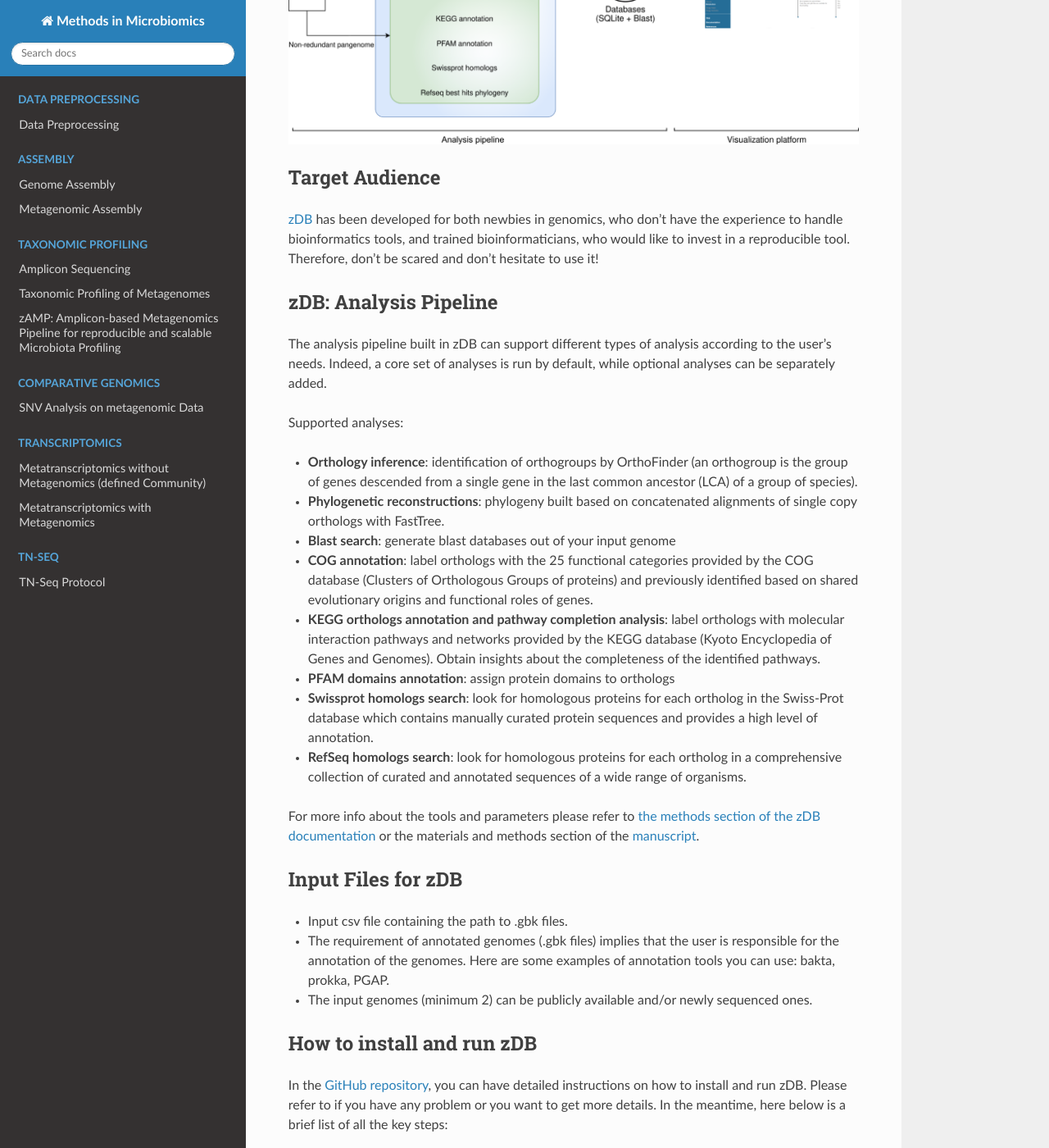
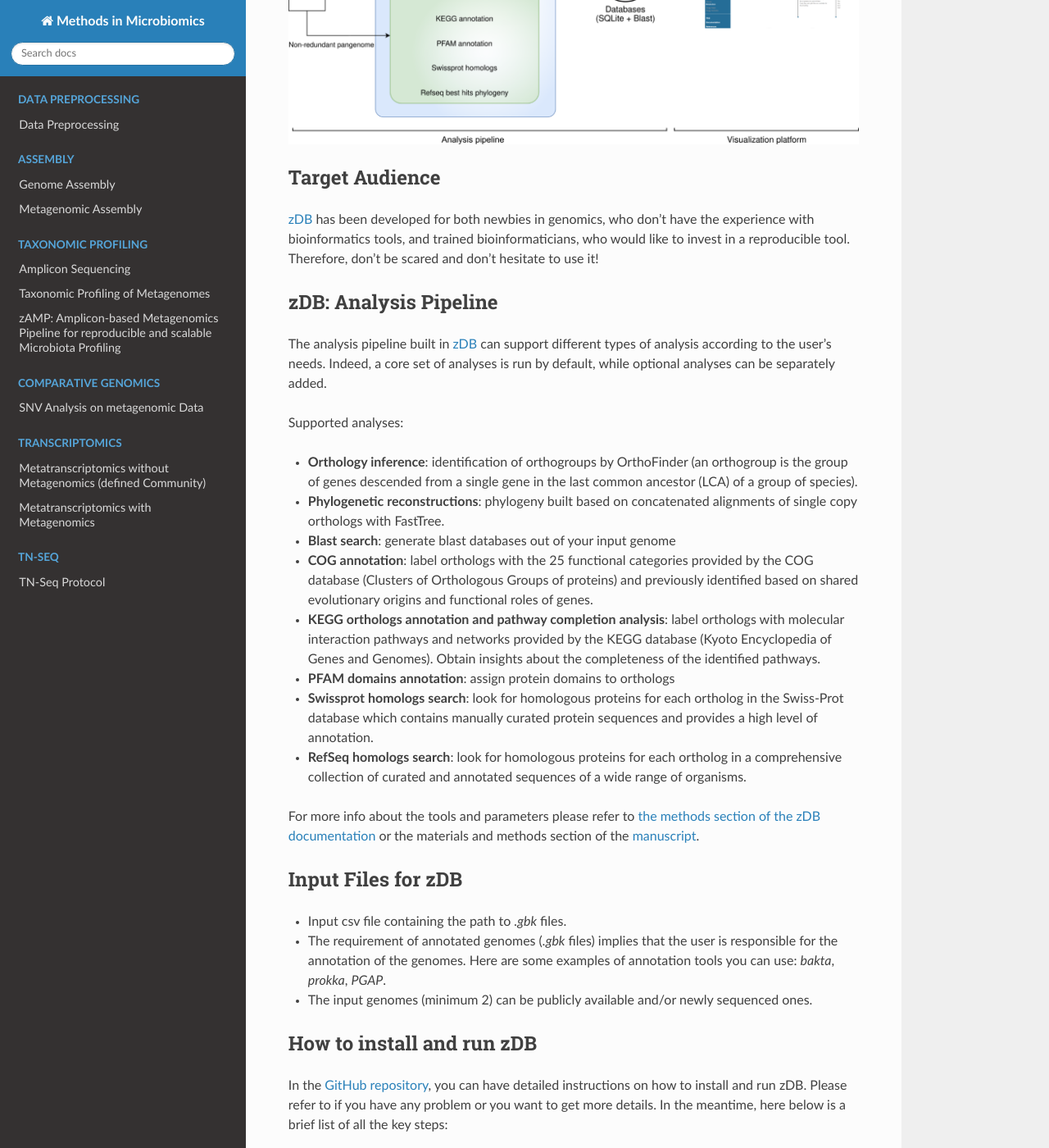
Before and after one commit to MicrobiologyETHZ/Methods_in_Microbiomics, a Sphinx documentation site: the page built from docs/taxonomic_profiling/zDB.rst, in a window 1280 px wide and 1400 px high, scrolled down 562 px. Shown: the whole window at 82% size. Built offline with Sphinx 7.4.7 and the Read the Docs theme 2.0.0, drawn with Linux system fonts in a browser that asks for light colours.

Commit message:
Minor updates to zDB

```diff
--- a/docs/taxonomic_profiling/zDB.rst
+++ b/docs/taxonomic_profiling/zDB.rst
@@ -11,11 +11,11 @@ However, it is a tedious and time-consuming process that requires specialized kn
 
 Target Audience
 ^^^^^^^^^^^^^^^
-`zDB`_ has been developed for both newbies in genomics, who don’t have the experience to handle bioinformatics tools, and trained bioinformaticians, who would like to invest in a reproducible tool. Therefore, don’t be scared and don’t hesitate to use it!
+`zDB`_ has been developed for both newbies in genomics, who don’t have the experience with bioinformatics tools, and trained bioinformaticians, who would like to invest in a reproducible tool. Therefore, don’t be scared and don’t hesitate to use it!
 
 zDB: Analysis Pipeline
 ^^^^^^^^^^^^^^^^^^^^^^
-The analysis pipeline built in zDB can support different types of analysis according to the user’s needs. Indeed, a core set of analyses is run by default, while optional analyses can be separately added.
+The analysis pipeline built in `zDB`_ can support different types of analysis according to the user’s needs. Indeed, a core set of analyses is run by default, while optional analyses can be separately added.
 
 Supported analyses:
 
@@ -36,8 +36,8 @@ For more info about the tools and parameters please refer to `the methods sectio
 Input Files for zDB
 ^^^^^^^^^^^^^^^^^^^
 
-- Input csv file containing the path to .gbk files.
-- The requirement of annotated genomes (.gbk files) implies that the user is responsible for the annotation of the genomes. Here are some examples of annotation tools you can use: bakta, prokka, PGAP.
+- Input csv file containing the path to `.gbk` files.
+- The requirement of annotated genomes (`.gbk` files) implies that the user is responsible for the annotation of the genomes. Here are some examples of annotation tools you can use: `bakta`, `prokka`, `PGAP`.
 - The input genomes (minimum 2) can be publicly available and/or newly sequenced ones.
 
 
```
